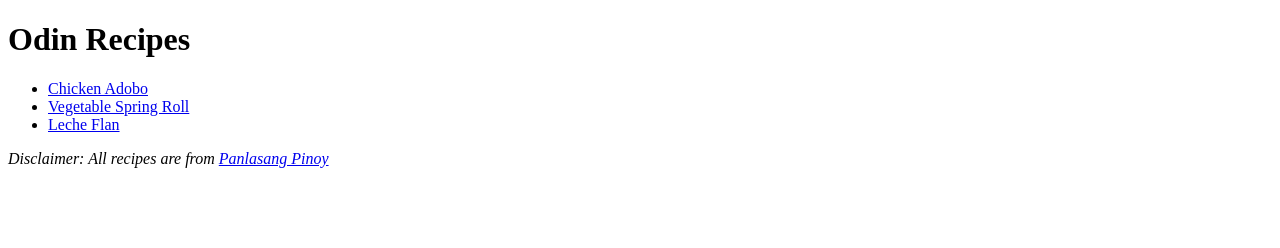
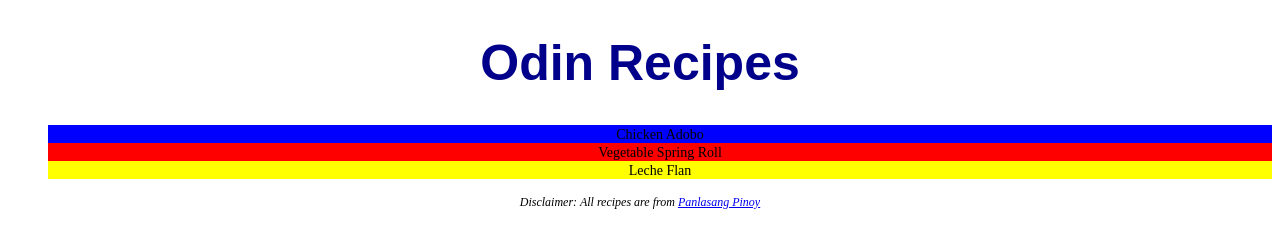
Before and after one commit to peejaybu/odin-recipes, a plain HTML site: page index.html in a window 1280 px wide. Drawn offline with Linux system fonts and the light colour scheme.

Commit message:
practice css

```diff
--- a/index.html
+++ b/index.html
@@ -3,13 +3,14 @@
     <head>
         <meta charset="UTF-8">
         <title>Famous Filipino Dishes</title>
+        <link rel="stylesheet" href="style.css">
     </head>
 <body>
     <h1>Odin Recipes</h1>
     <ul>
-        <li><a href="./recipes/chicken-adobo.html">Chicken Adobo</a></li>
-        <li><a href="./recipes/vegetable-spring-roll.html">Vegetable Spring Roll</a></li>
-        <li><a href="./recipes/leche-flan.html">Leche Flan</a></li>
+        <li id="ca"><a href="./recipes/chicken-adobo.html">Chicken Adobo</a></li>
+        <li id="vsr"><a href="./recipes/vegetable-spring-roll.html">Vegetable Spring Roll</a></li>
+        <li id="lf"><a href="./recipes/leche-flan.html">Leche Flan</a></li>
     </ul>
     <p><em>Disclaimer: All recipes are from <a href="https://panlasangpinoy.com/">Panlasang Pinoy</a></em></p>
 </body>
--- a/style.css
+++ b/style.css
@@ -0,0 +1,40 @@
+h1 {
+  color: darkblue;
+  font-family: "Brush Script MT", sans-serif;
+  font-size: 50px;
+  text-align: center;
+}
+
+body {
+  text-align: center;
+}
+
+body p {
+  font-size: 12px;
+}
+
+ul {
+  list-style-type: none;
+}
+
+ul a {
+  color: black;
+  font-size: 14px;
+  text-decoration: none;
+}
+
+a:hover {
+  text-decoration: underline;
+}
+
+#ca {
+  background-color: blue;
+}
+
+#vsr {
+  background-color: red;
+}
+
+#lf {
+  background-color: yellow;
+}
```
